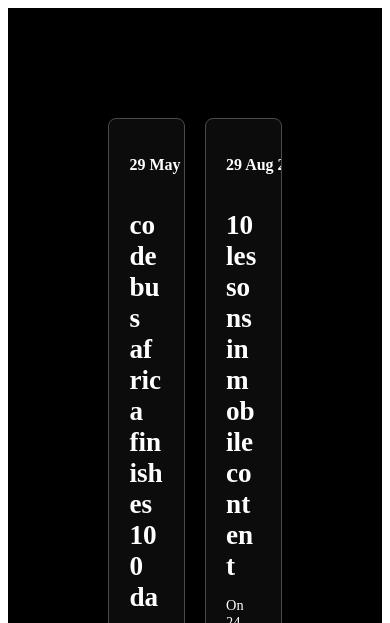
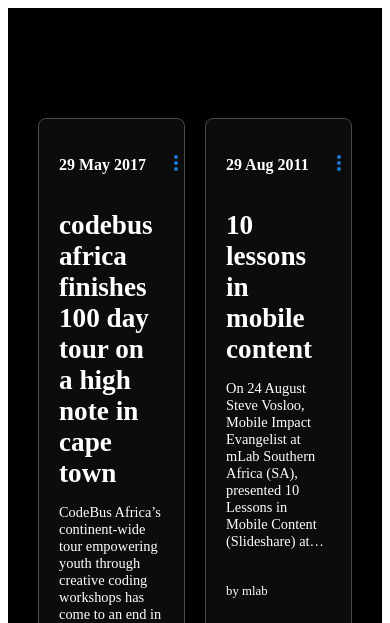
Before and after one commit to mLabSADev/mpowa, a Gatsby site: page /Blogs in a window 390 px wide. Shown: the top 623 px of the page. Built offline with nearby package versions, Linux system fonts and the light colour scheme; Gatsby itself is replaced by a stand-in of ours.

Commit message:
layout error for netlify

```diff
--- a/src/components/style.module.scss
+++ b/src/components/style.module.scss
@@ -18,12 +18,12 @@
   background-color: red;
 }
 @media only screen and (max-width: 400px) {
-  .layout {
+  .layoutStyle {
     padding: 0px 20px 0px 20px;
   }
 }
 @media only screen and (max-width: 541px) {
-  .layout {
+  .layoutStyle {
     padding: 0px 20px 0px 20px;
   }
 }
--- a/src/pages/index.js
+++ b/src/pages/index.js
@@ -1,7 +1,7 @@
 import * as React from "react"
 import { graphql, Link } from 'gatsby'
 import "./style.css"
-import Layout from "../components/layout"
+import Layout from "../components/Layout"
 import { StaticImage } from "gatsby-plugin-image"
 import {
   logoWrapper,
--- a/src/templates/Blog.js
+++ b/src/templates/Blog.js
@@ -1,6 +1,5 @@
 import React from 'react'
 import Layout from '../components/Layout'
-import CustomButton from '../components/Button/Button'
 import { col, phoneImage } from './Blog.module.scss'
 import { Stack } from '@mui/material'
 import { graphql } from 'gatsby'
```
